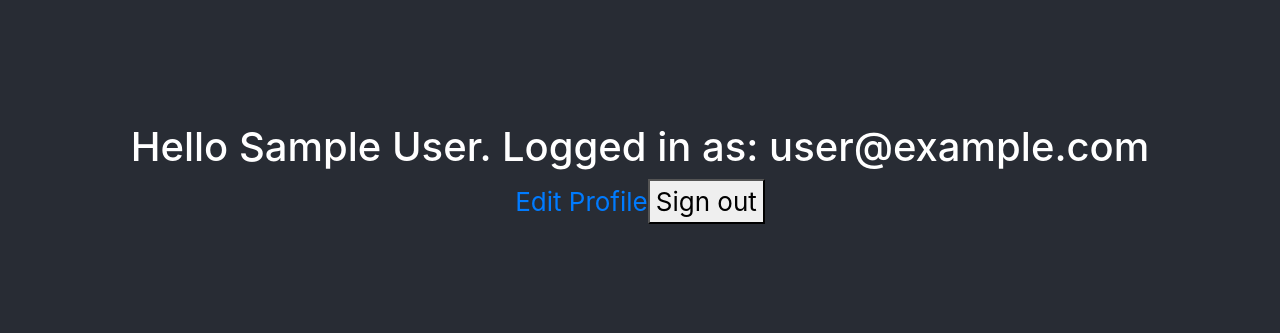
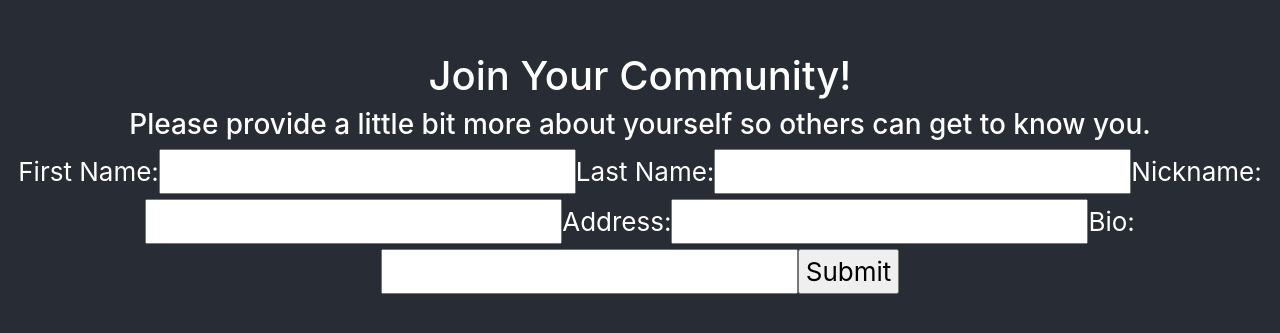
Before and after one commit to gariti/Crumble, a React (Create React App) app: page /editprofile in a window 1280 px wide. Before the commit this address led to /. Shown: the part 227-560 px from the top of the page. Built offline with nearby package versions, Linux system fonts and the light colour scheme; no server answers; the database is empty; sample sign-in values are in the browser's storage.

Commit message:
fix firebase issues, edit profile, profile pages

```diff
--- a/src/Firebase/Auth.js
+++ /dev/null
@@ -1,20 +0,0 @@
-import React, { useEffect, useState } from "react";
-import firebase from "./Firebase.js";
-
-export const AuthContext = React.createContext();
-
-export const AuthProvider = ({ children }) => {
-    const [currentUser, setCurrentUser] = useState(null);
-
-    useEffect(() => {
-        firebase.auth().onAuthStateChanged(setCurrentUser);
-    }, []);
-
-    return (
-        <AuthContext.Provider
-            value = {{ currentUser }}
-        >
-            {children}
-        </AuthContext.Provider>
-    );
-};
--- a/src/Routes/PrivateRoute.js
+++ b/src/Routes/PrivateRoute.js
@@ -1,14 +1,14 @@
 import React, { useContext } from "react";
 import { Route, Redirect } from "react-router-dom";
-import { AuthContext } from "../Firebase/Auth";
+import { AuthContext } from "../context/AuthContext";
 
 const PrivateRoute = ({ component: RouteComponent, ...rest }) => {
-  const { currentUser } = useContext(AuthContext);
+  const { authUser } = useContext(AuthContext);
   return (
     <Route
       {...rest}
       render={(routeProps) =>
-        !!currentUser ? (
+        !!authUser ? (
           <RouteComponent {...routeProps} />
         ) : (
           <Redirect to={"/landing"} />
--- a/src/components/EditProfile/EditProfile.jsx
+++ b/src/components/EditProfile/EditProfile.jsx
@@ -1,43 +1,69 @@
-import React, { useContext } from "react";
-import { AuthContext } from "../../Firebase/Auth";
-import Button from "react-bootstrap/Button";
+import React, { useContext, useEffect, useState } from "react";
 import { useForm } from "react-hook-form";
-import firebase from "../../Firebase/Firebase";
-import { useHistory, Redirect } from "react-router-dom";
+import { useHistory } from "react-router-dom";
+// import { AuthContext } from "../../context/AuthContext";
+import { UserContext } from "../../context/UserContext";
 
 export default function EditProfile() {
-  const { register, handleSubmit, errors, setError } = useForm();
-  const { currentUser } = useContext(AuthContext);
+  // const { authUser } = useContext(AuthContext);
+  const { user, setUser } = useContext(UserContext);
   const history = useHistory();
+  const [loading, setLoading] = useState(true);
+  const defaultFormValues = {
+    firstName: "",
+    lastName: "",
+    nickname: "",
+    address: "",
+    bio: "",
+  };
 
-  const updateUser = (values) => {
-    var db = firebase.firestore();
+  const { register, handleSubmit, errors, reset } = useForm({
+    defaultValues: defaultFormValues,
+    mode: "onBlur",
+  });
 
-    const userRef = db.collection("users").doc(currentUser.id);
+  useEffect(() => {
+    if (!user.loading) {
+      setLoading(user.loading);
+      reset(user.data);
+    }
+  }, [user]);
 
-    const res = userRef.update({ ...values }).catch(function (error) {
+  const updateUser = async (values) => {
+    const newUserData = { ...user.data, values };
+
+    await user.docRef.update({ newUserData }).catch(function (error) {
       console.error("Error updating document: ", error);
     });
-
-    console.log("Document updated: ", userRef.id);
+    setUser({ ...user, data: newUserData });
+    console.log("Document updated: ", user.docRef.id);
     history.push(`/profile`);
   };
 
-  const resendEmailVerification = async () => {
-    currentUser.sendEmailVerification();
-  };
-
-  if (!!!currentUser) {
-    return <Redirect to="/login" />;
-  }
+  //TODO: Banner to send email verification
+  // const resendEmailVerification = async () => {
+  //   authUser.sendEmailVerification();
+  // };
 
   return (
+    !loading && (
       <form className="Edit your profile" onSubmit={handleSubmit(updateUser)}>
         <h1>Join Your Community!</h1>
         <h3>
           Please provide a little bit more about yourself so others can get to
           know you.
         </h3>
+
+        {/* TODO: make banner for email verification */}
+
+        {/* {!!!authUser && authUser.emailVerified === false && (
+        <div>
+          <h3>Email address is not verified</h3>
+          <Button onClick={resendEmailVerification}>
+            Send verification email
+          </Button>
+        </div>
+      )} */}
 
         <label>First Name:</label>
         <input
@@ -104,15 +130,7 @@ export default function EditProfile() {
         />
 
         <input type="submit" />
-
-      {!!currentUser && (
-        <div>
-          <h3>Email address is not verified</h3>
-          <Button onClick={resendEmailVerification}>
-            Send verification email
-          </Button>
-        </div>
-      )}
       </form>
+    )
   );
 }
--- a/src/components/Home/Home.jsx
+++ b/src/components/Home/Home.jsx
@@ -1,25 +1,30 @@
-import React, { useContext } from "react";
+import React, { useContext, useState, useEffect } from "react";
 import { Redirect, withRouter, Link } from "react-router-dom";
-import { AuthContext } from "../../Firebase/Auth";
-import firebase from "../../Firebase/Firebase";
+import { AuthContext } from "../../context/AuthContext";
+import { UserContext } from "../../context/UserContext";
+import firebase from "../../firebase/Firebase";
 
 function Home() {
-  const { currentUser } = useContext(AuthContext);
+  const { authUser } = useContext(AuthContext);
+  const { user } = useContext(UserContext);
+  const [loading, setLoading] = useState(true);
 
-  if (currentUser.emailVerified === false) {
-    return <Redirect to="/editprofile" />;
-  }
+  useEffect(() => {
+    setLoading(user.loading);
+  }, [user]);
 
   return (
+    !loading && (
       <div>
         <h1>
-        Hello {currentUser.displayName}. Logged in as: {currentUser.email}
+          Hello {user.data.firstName}. Logged in as: {authUser.email}
         </h1>
 
         <Link to="/editprofile">Edit Profile</Link>
 
         <button onClick={() => firebase.auth().signOut()}>Sign out</button>
       </div>
+    )
   );
 }
 
--- a/src/components/Landing/Landing.jsx
+++ b/src/components/Landing/Landing.jsx
@@ -1,12 +1,12 @@
 import React, { useContext } from "react";
 import { Redirect, withRouter, Link } from "react-router-dom";
-import { AuthContext } from "../../Firebase/Auth";
+import { AuthContext } from "../../context/AuthContext";
 import logo from "../../logo.svg";
 
 function LandingPage() {
-  const { currentUser } = useContext(AuthContext);
+  const { authUser } = useContext(AuthContext);
 
-  if (currentUser) {
+  if (authUser) {
     return <Redirect to="/" />;
   }
 
--- a/src/components/LoginForm/LoginForm.jsx
+++ b/src/components/LoginForm/LoginForm.jsx
@@ -2,13 +2,15 @@ import React, { useContext } from "react";
 import { Redirect, withRouter } from "react-router-dom";
 import { useForm } from "react-hook-form";
 import { useHistory } from "react-router-dom";
-import firebase from "../../Firebase/Firebase";
-import { AuthContext } from "../../Firebase/Auth";
+import firebase from "../../firebase/Firebase";
+import { AuthContext } from "../../context/AuthContext";
 
 function LoginForm() {
-  const { register, handleSubmit, errors, setError } = useForm();
+  const { register, handleSubmit, errors, setError } = useForm({
+    mode: "onBlur",
+  });
   const history = useHistory();
-  const { currentUser } = useContext(AuthContext);
+  const { authUser } = useContext(AuthContext);
 
   const onSubmit = async (values) => {
     firebase
@@ -27,7 +29,7 @@ function LoginForm() {
       });
   };
 
-  if (currentUser) {
+  if (authUser) {
     return <Redirect to="/" />;
   }
 
--- /dev/null
+++ b/src/components/Profile/Profile.jsx
@@ -0,0 +1,26 @@
+import React, { useEffect, useContext, useState } from "react";
+import { UserContext } from "../../context/UserContext";
+
+export default function Profile() {
+  const { user } = useContext(UserContext);
+  const [loading, setLoading] = useState(true);
+
+  useEffect(() => {
+    if (!user.loading) {
+      setLoading(user.loading);
+    }
+  }, [user.loading]);
+
+  return (
+    !loading && (
+      <div>
+        <h1>Profile</h1>
+        <ul>
+          <li>{`Email: ${user.data.email}`}</li>
+          <li>{`Name: ${user.data.firstName} ${user.data.nickname} ${user.data.lastName}`}</li>
+          <li>{user.data.bio}</li>
+        </ul>
+      </div>
+    )
+  );
+}
--- a/src/components/SignUpForm/SignUpForm.jsx
+++ b/src/components/SignUpForm/SignUpForm.jsx
@@ -1,15 +1,13 @@
-import React, { useContext } from "react";
-import ReactDOM from "react-dom";
+import React from "react";
 import { useForm } from "react-hook-form";
-import firebase from "../../Firebase/Firebase";
+import firebase from "../../firebase/Firebase";
 import { useHistory } from "react-router-dom";
-import { AuthContext } from "../../Firebase/Auth";
 
 export default function SignUp() {
-  const { register, handleSubmit, errors, setError } = useForm();
+  const { register, handleSubmit, errors, setError } = useForm({
+    mode: "onBlur",
+  });
   const history = useHistory();
-  const { currentUser } = useContext(AuthContext);
-  var db = firebase.firestore();
 
   const onSubmit = async (values) => {
     firebase
--- /dev/null
+++ b/src/context/AuthContext.js
@@ -0,0 +1,18 @@
+import React, { useEffect, useState } from "react";
+import firebase from "../firebase/Firebase.js";
+
+export const AuthContext = React.createContext();
+
+export const AuthProvider = ({ children }) => {
+  const [authUser, setAuthUser] = useState(null);
+
+  useEffect(() => {
+    firebase.auth().onAuthStateChanged(setAuthUser);
+  }, []);
+
+  return (
+    <AuthContext.Provider value={{ authUser: authUser }}>
+      {children}
+    </AuthContext.Provider>
+  );
+};
--- /dev/null
+++ b/src/context/UserContext.js
@@ -0,0 +1,48 @@
+import React, { useEffect, useState, useContext } from "react";
+import firebase from "../firebase/Firebase.js";
+import { AuthContext } from "./AuthContext";
+import { auth } from "firebase";
+
+export const UserContext = React.createContext();
+
+export const UserProvider = ({ children }) => {
+  const [user, setUser] = useState({
+    data: null,
+    loading: true,
+    docRef: null,
+  });
+  const { authUser } = useContext(AuthContext);
+
+  useEffect(() => {
+    if (authUser)
+      setUser({
+        ...user,
+        docRef: firebase.firestore().collection("users").doc(authUser.uid),
+      });
+    // eslint-disable-next-line react-hooks/exhaustive-deps
+  }, [authUser]);
+
+  useEffect(() => {
+    if (user.docRef) {
+      user.docRef.get().then((doc) => {
+        setUser({
+          ...user,
+          data: {
+            ...doc.data(),
+            uid: authUser.uid,
+            email: authUser.email,
+            emailVerified: authUser.emailVerified,
+          },
+          loading: false,
+        });
+      });
+    }
+    // eslint-disable-next-line react-hooks/exhaustive-deps
+  }, [user.docRef]);
+
+  return (
+    <UserContext.Provider value={{ user: user, setUser: setUser }}>
+      {children}
+    </UserContext.Provider>
+  );
+};
```
Also changed, not shown: src/App.js (+7 -13 lines), src/firebase/Firebase.js (renamed from src/Firebase/Firebase.js). Lines whose indentation alone changed are shown as unchanged.
